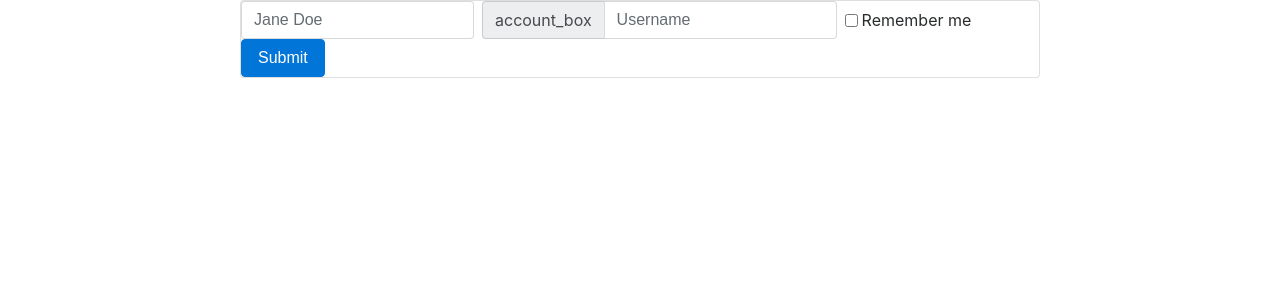
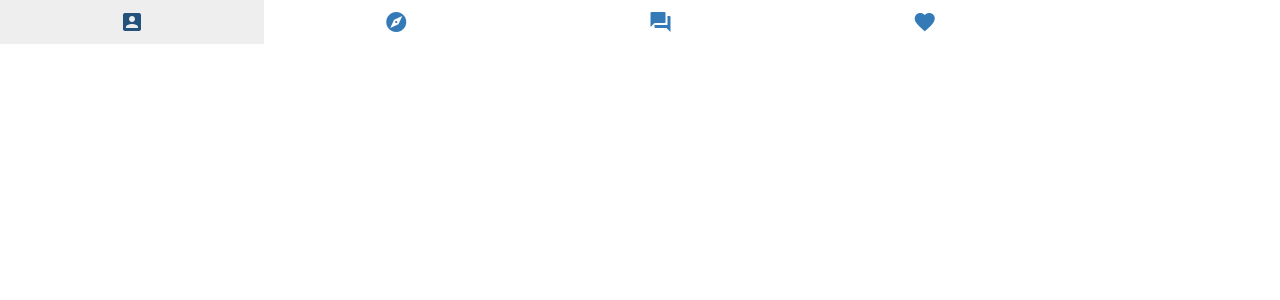
Before and after one commit to DarkoTheColo/IntagramPython, a Django app: a page that uses instagram/unsanpmas/templates/pagina_inicio2.html in a window 1280 px wide. Shown: the top 300 px of the page. Run offline with Django 3.2, Linux system fonts and the light colour scheme; some libraries are stand-ins or nearby versions.

Commit message:
pagina_arreglo

```diff
--- a/instagram/unsanpmas/templates/first_try.html
+++ b/instagram/unsanpmas/templates/first_try.html
@@ -47,8 +47,8 @@
   <link rel="stylesheet" type="text/css" href="{% static 'css/css_registro.css' %}">
     <div>
 <center>
-      <img src="imagenes/appstore.png" id="IMG1"><br>
-      <img src="imagenes/Hacha-Vikinga.png" id="IMG2">
+      <img src="{% static 'media/appstore.png' %}" id="IMG1"><br>
+      <img src="{% static 'media/Hacha-Vikinga.png' %}" id="IMG2">
 </center>
     <!--buwno por que no hablar sobre todo lomanterior de manera mas objetiva posible
     sin tener nada que ver con el mundo
--- a/instagram/unsanpmas/templates/pagina_inicio2.html
+++ b/instagram/unsanpmas/templates/pagina_inicio2.html
@@ -3,30 +3,23 @@
 <head>
   <meta charset="utf-8">
   <title> un snap mas </title>
-<link rel="stylesheet" href="https://maxcdn.bootstrapcdn.com/bootstrap/4.0.0-alpha.6/css/bootstrap.min.css" integrity="sha384-rwoIResjU2yc3z8GV/NPeZWAv56rSmLldC3R/AZzGRnGxQQKnKkoFVhFQhNUwEyJ" crossorigin="anonymous">
-<script src="https://code.jquery.com/jquery-3.1.1.slim.min.js" integrity="sha384-A7FZj7v+d/sdmMqp/nOQwliLvUsJfDHW+k9Omg/a/EheAdgtzNs3hpfag6Ed950n" crossorigin="anonymous"></script>
-<script src="https://cdnjs.cloudflare.com/ajax/libs/tether/1.4.0/js/tether.min.js" integrity="sha384-DztdAPBWPRXSA/3eYEEUWrWCy7G5KFbe8fFjk5JAIxUYHKkDx6Qin1DkWx51bBrb" crossorigin="anonymous"></script>
-<script src="https://maxcdn.bootstrapcdn.com/bootstrap/4.0.0-alpha.6/js/bootstrap.min.js" integrity="sha384-vBWWzlZJ8ea9aCX4pEW3rVHjgjt7zpkNpZk+02D9phzyeVkE+jo0ieGizqPLForn" crossorigin="anonymous"></script>
-<link href="https://fonts.googleapis.com/icon?family=Material+Icons" rel="stylesheet">
+<link rel="stylesheet" href="https://maxcdn.bootstrapcdn.com/bootstrap/3.3.7/css/bootstrap.min.css" integrity="sha384-BVYiiSIFeK1dGmJRAkycuHAHRg32OmUcww7on3RYdg4Va+PmSTsz/K68vbdEjh4u" crossorigin="anonymous">
+<link rel="stylesheet" href="https://maxcdn.bootstrapcdn.com/bootstrap/3.3.7/css/bootstrap-theme.min.css" integrity="sha384-rHyoN1iRsVXV4nD0JutlnGaslCJuC7uwjduW9SVrLvRYooPp2bWYgmgJQIXwl/Sp" crossorigin="anonymous">
+<script src="https://maxcdn.bootstrapcdn.com/bootstrap/3.3.7/js/bootstrap.min.js" integrity="sha384-Tc5IQib027qvyjSMfHjOMaLkfuWVxZxUPnCJA7l2mCWNIpG9mGCD8wGNIcPD7Txa" crossorigin="anonymous"></script>
+<link href="https://fonts.googleapis.com/icon?family=Material+Icons"rel="stylesheet">
 </head>
 <body>
 <center>
-<div class="card" style="width: 50rem; float: center;">
-  <form class="form-inline">
-    <label class="sr-only" for="inlineFormInput">Name</label>
-    <input type="text" class="form-control mb-2 mr-sm-2 mb-sm-0" id="inlineFormInput" placeholder="Jane Doe">
-
-    <label class="sr-only" for="inlineFormInputGroup">Username</label>
-    <div class="input-group mb-2 mr-sm-2 mb-sm-0">
-      <div class="input-group-addon" href="{% url 'cuenta' %}" i class="material-icons">account_box</div>
-      <input type="text" class="form-control" id="inlineFormInputGroup" placeholder="Username">
-    </div>
-
-    <div class="form-check mb-2 mr-sm-2 mb-sm-0">
-      <label class="form-check-label">
-        <input class="form-check-input" type="checkbox"> Remember me
-      </label>
-    </div>
-
-    <button type="submit" class="btn btn-primary">Submit</button>
-  </form>
+  <ul class=" nav nav-pill nav-justified">
+<!--<nav aria-label="Page navigation">
+    <ul class="pagination">
+      <li>-->
+      <li><a href="{% url 'cuenta' %}" i class="material-icons">account_box</a></li>
+      <li><a href="" i class="material-icons">explore</a></li>
+      <li><a href="" i class="material-icons">forum</a></li>
+      <li><a href="" i class="material-icons">favorite</a></li>
+      <li>
+        </a>
+      </li>
+    </ul>
+</nav>
```
Also changed, not shown: instagram/unsanpmas/templates/cuenta.html (+10 -4 lines).
